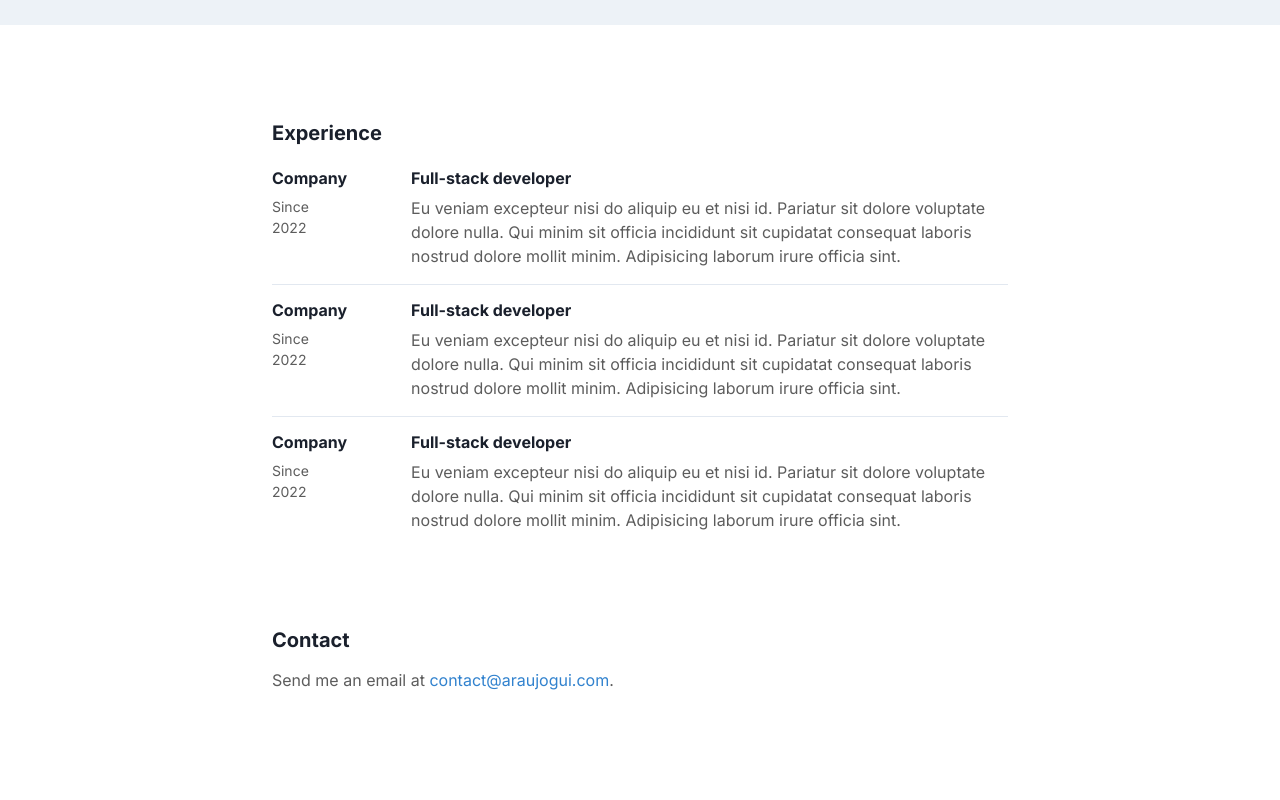
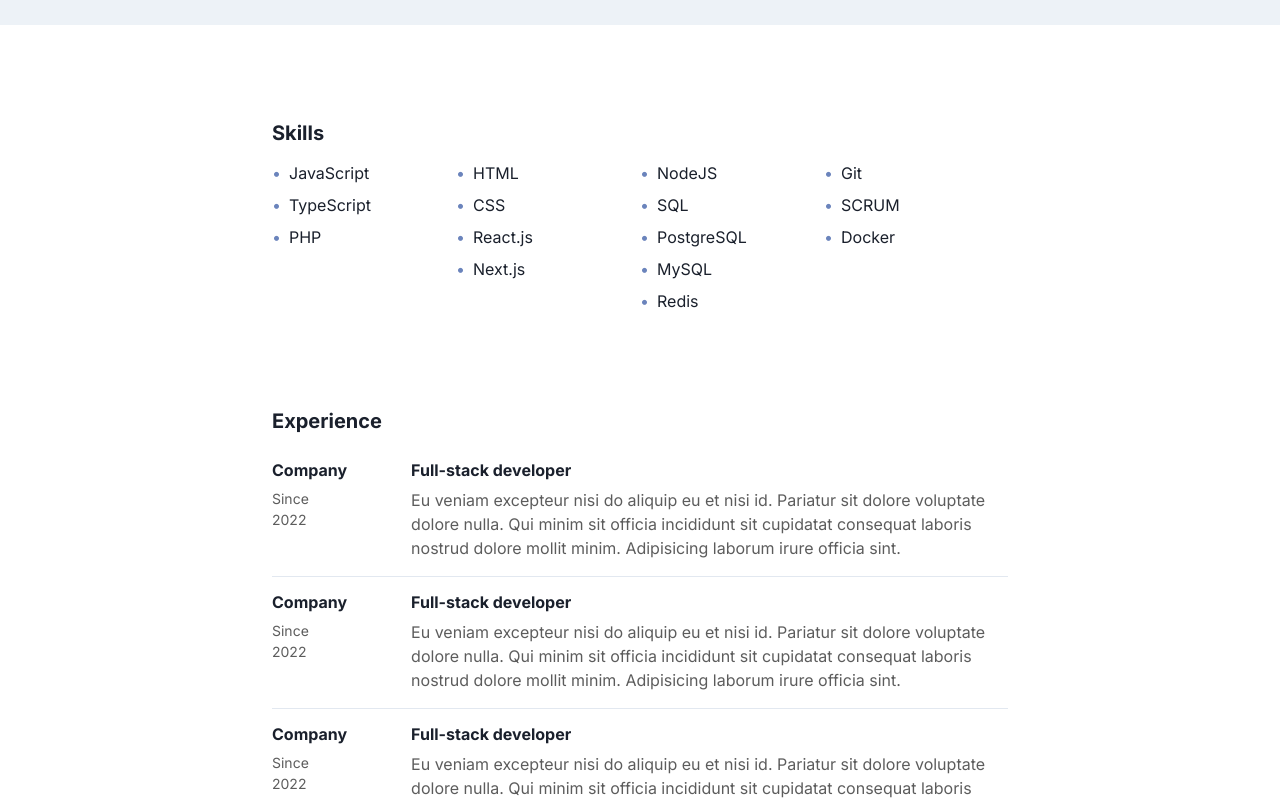
Before and after one commit to araujogui/araujogui.com, a Next.js app: page / in a window 1280 px wide. Shown: the part 1300-2100 px from the top of the page. Built offline with nearby package versions, Linux system fonts and the light colour scheme.

Commit message:
Create skills component

```diff
--- a/components/Experience/index.jsx
+++ b/components/Experience/index.jsx
@@ -6,7 +6,7 @@ const Experience = () => {
     <Box as="section" id="experience" my="24">
       <Container maxW="container.md">
         <Heading size="md">Experience</Heading>
-        <Stack mt="6" spacing="4" divider={<StackDivider />}>
+        <Stack mt="7" spacing="4" divider={<StackDivider />}>
           <Item />
           <Item />
           <Item />
--- /dev/null
+++ b/components/Skills/Item.jsx
@@ -0,0 +1,17 @@
+import { ListItem } from "@chakra-ui/react";
+
+const SkillsItem = ({ children }) => {
+  return (
+    <ListItem
+      _before={{
+        content: '"\\2022"',
+        marginRight: 2,
+        color: "#6B84BC",
+      }}
+    >
+      {children}
+    </ListItem>
+  );
+};
+
+export default SkillsItem;
--- /dev/null
+++ b/components/Skills/index.jsx
@@ -0,0 +1,39 @@
+import { Box, Container, Heading, List, SimpleGrid } from "@chakra-ui/react";
+import Item from "./Item";
+
+const Skills = () => {
+  return (
+    <Box as="section" id="skills" my="24">
+      <Container maxW="container.md">
+        <Heading size="md">Skills</Heading>
+        <SimpleGrid columns={{ base: 2, md: 4 }} mt="4">
+          <List spacing="2">
+            <Item>JavaScript</Item>
+            <Item>TypeScript</Item>
+            <Item>PHP</Item>
+          </List>
+          <List spacing="2">
+            <Item>HTML</Item>
+            <Item>CSS</Item>
+            <Item>React.js</Item>
+            <Item>Next.js</Item>
+          </List>
+          <List spacing="2">
+            <Item>NodeJS</Item>
+            <Item>SQL</Item>
+            <Item>PostgreSQL</Item>
+            <Item>MySQL</Item>
+            <Item>Redis</Item>
+          </List>
+          <List spacing="2">
+            <Item>Git</Item>
+            <Item>SCRUM</Item>
+            <Item>Docker</Item>
+          </List>
+        </SimpleGrid>
+      </Container>
+    </Box>
+  );
+};
+
+export default Skills;
--- a/pages/index.jsx
+++ b/pages/index.jsx
@@ -3,6 +3,7 @@ import About from "../components/About";
 import Contact from "../components/Contact";
 import Experience from "../components/Experience";
 import Foreword from "../components/Foreword";
+import Skills from "../components/Skills";
 
 const Index = () => {
   return (
@@ -12,6 +13,7 @@ const Index = () => {
       </Head>
       <Foreword />
       <About />
+      <Skills />
       <Experience />
       <Contact />
     </main>
```
